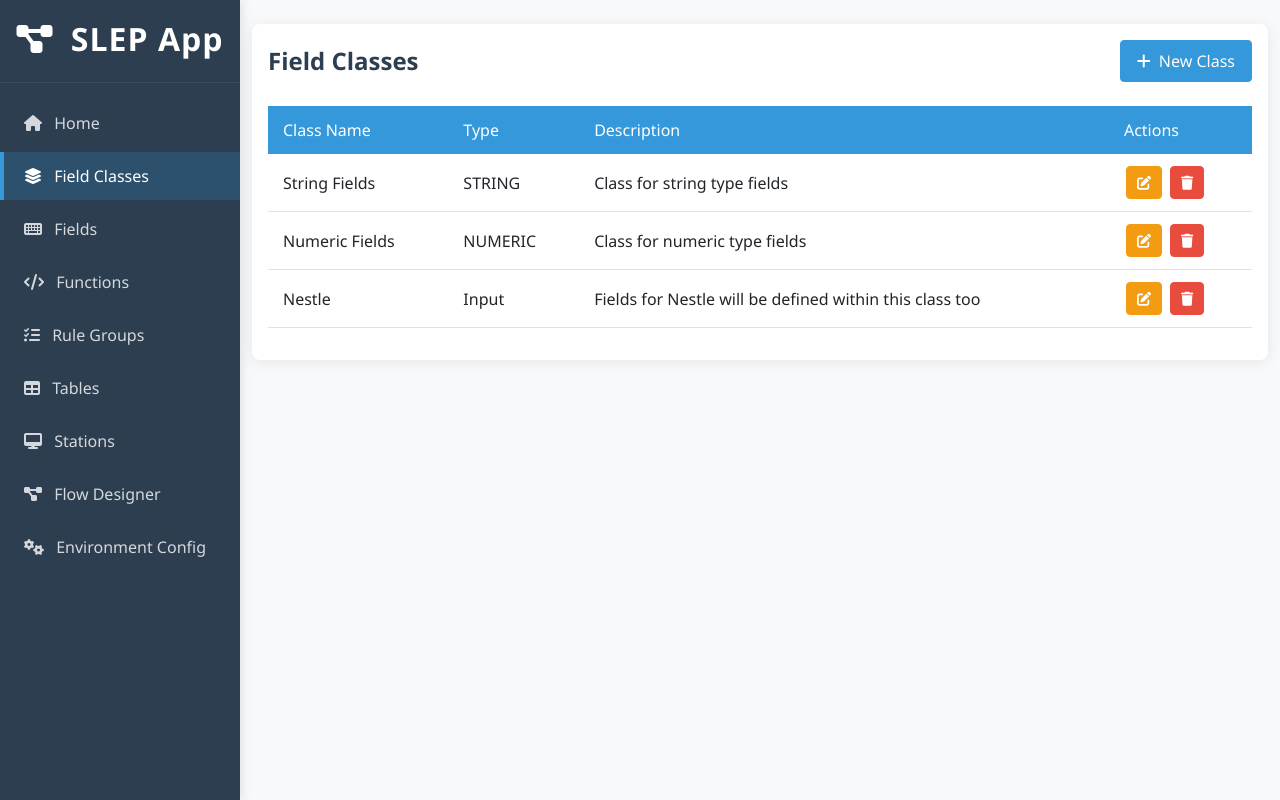
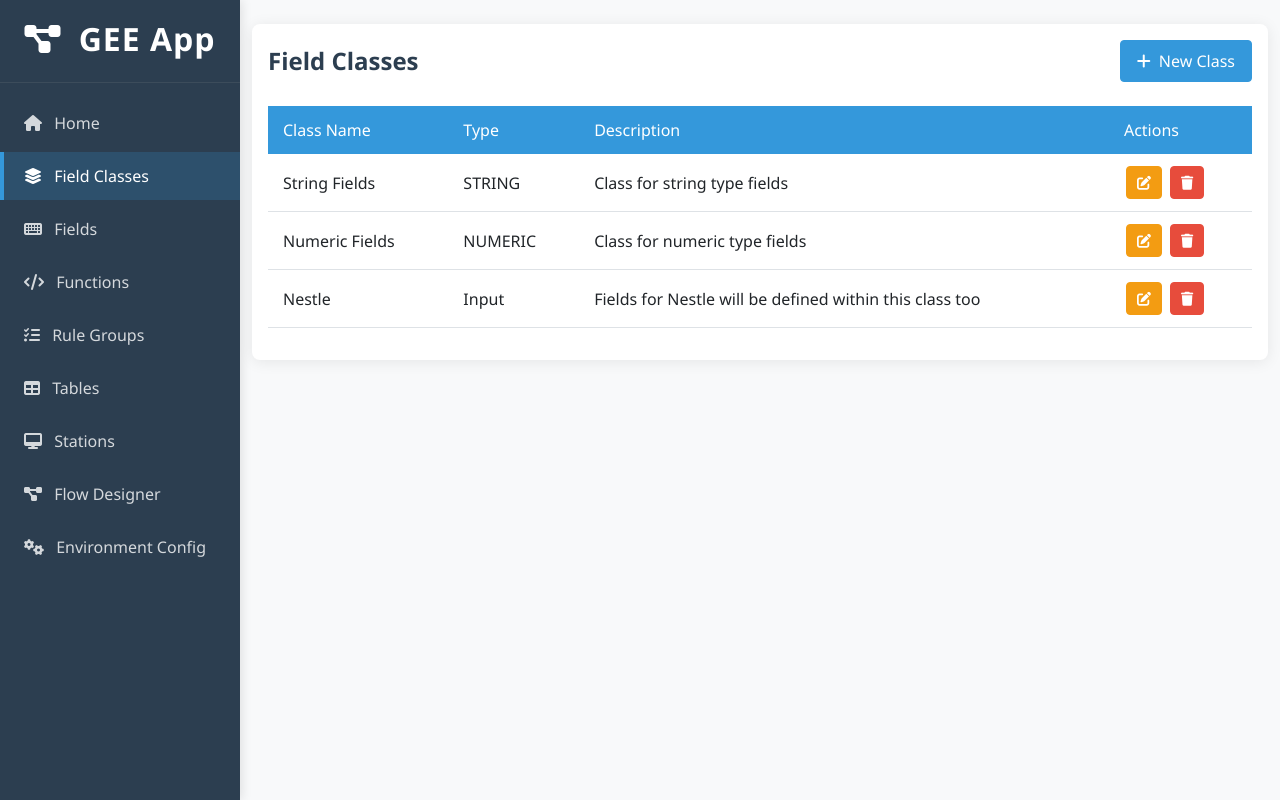
Before and after one commit to RNAIR625/GEE, a Flask app: page /class/ in a window 1280 px wide. Run offline with Flask 3, Linux system fonts and the light colour scheme; data comes from the database, SQL or seed files in the repository.

Commit message:
Name Change

```diff
--- a/db_helpers.py
+++ b/db_helpers.py
@@ -2,7 +2,7 @@ import sqlite3
 import os
 from flask import g
 
-DATABASE = 'instance/SLEP.db'
+DATABASE = 'instance/GEE.db'
 
 # Database connection helper functions
 def get_db():
--- a/static/js/flow_designer.js
+++ b/static/js/flow_designer.js
@@ -1,4 +1,4 @@
-// SLEP Flow Designer JavaScript
+// GEE Flow Designer JavaScript
 
 document.addEventListener('DOMContentLoaded', function() {
     // Canvas and element references
--- a/templates/base.html
+++ b/templates/base.html
@@ -3,7 +3,7 @@
 <head>
     <meta charset="UTF-8">
     <meta name="viewport" content="width=device-width, initial-scale=1.0">
-    <title>SLEP - {% block title %}{% endblock %}</title>
+    <title>GEE - {% block title %}{% endblock %}</title>
     <!-- Bootstrap CSS -->
     <link href="https://cdn.jsdelivr.net/npm/bootstrap@5.3.0/dist/css/bootstrap.min.css" rel="stylesheet">
     <!-- Font Awesome -->
@@ -125,7 +125,7 @@
     <div class="sidebar">
         <div class="d-flex align-items-center justify-content-center mb-4">
             <h2 style="color: white; text-align: center; margin: 0; font-weight: 600; letter-spacing: 1px;">
-                <i class="fas fa-project-diagram me-2"></i> SLEP App
+                <i class="fas fa-project-diagram me-2"></i> GEE App
             </h2>
         </div>
         <div class="border-bottom border-secondary mb-3 opacity-25"></div>
--- a/templates/home.html
+++ b/templates/home.html
@@ -76,7 +76,7 @@
                 <div class="card-body">
                     <div class="d-flex justify-content-between align-items-center">
                         <div>
-                            <h2 class="mb-1">Welcome to SLEP Application</h2>
+                            <h2 class="mb-1">Welcome to GEE Application</h2>
                             <p class="mb-0 opacity-75">Current date: <span id="currentDate"></span></p>
                         </div>
                         <div class="text-end">
@@ -235,7 +235,7 @@
     </div>
 
     <footer class="mt-3 pt-3 border-top text-center text-muted">
-        <p>&copy; 2025 SLEP Application. All rights reserved.</p>
+        <p>&copy; 2025 GEE Application. All rights reserved.</p>
     </footer>
 </div>
 {% endblock %}
--- a/templates/tables.html
+++ b/templates/tables.html
@@ -129,7 +129,7 @@
             </div>
             <div class="col-md-6">
                 <select class="form-select" id="connectionSelect" onchange="changeConnection()">
-                    <option value="">Internal Database (SLEP.db)</option>
+                    <option value="">Internal Database (GEE.db)</option>
                     <!-- Will be populated dynamically -->
                 </select>
             </div>
```
Also changed, not shown: static/js/tables.js (+7 -7 lines), instance/GEE.db (renamed from instance/SLEP.db), readme.md, 2 other files.
